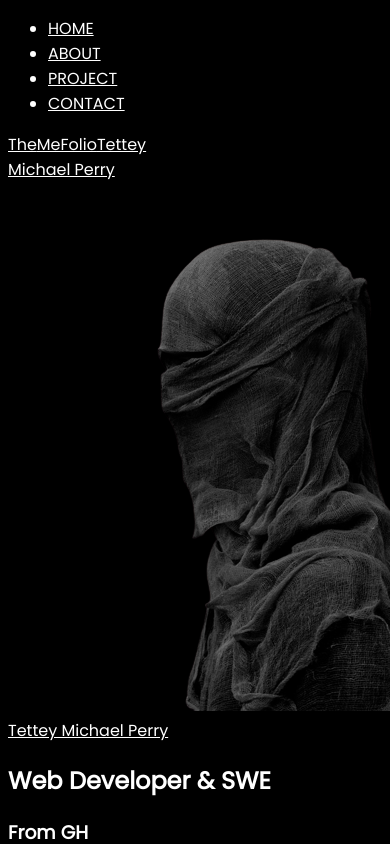
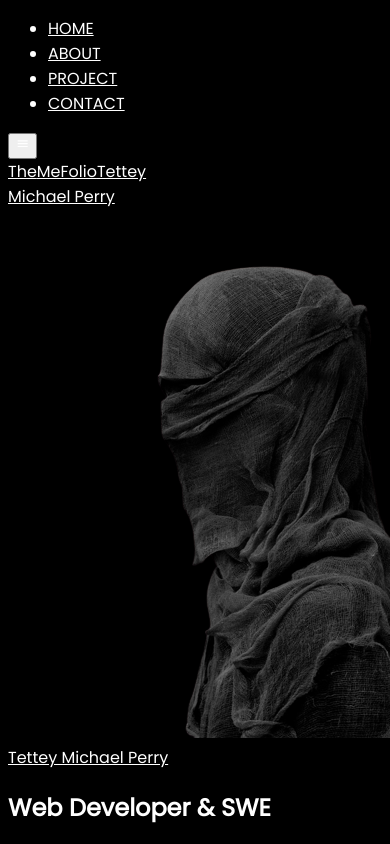
Before and after one commit to michaelperryjnr/themefolio, a React (Create React App) app in the folder client/: page / in a window 390 px wide. Shown: the top 844 px of the page. Built offline with nearby package versions, Linux system fonts and the light colour scheme.

Commit message:
Added mobile nav to layout

```diff
--- a/client/src/App.js
+++ b/client/src/App.js
@@ -10,6 +10,7 @@ import Projects from "./Sections/Projects";
 import About from "./Sections/About";
 import Contact from "./Sections/Contact";
 import CheckDarkMode from "./scripts/darkmodeConfig"
+import MobileNav from "./Components/mobileNav";
 
 /**Creating routes */
 const router = createBrowserRouter([
@@ -41,6 +42,7 @@ function App() {
   return (
     <>
       <Nav />
+      <MobileNav />
       <RouterProvider router={router}></RouterProvider>
       {reportWebVitals()}
     </>
```
